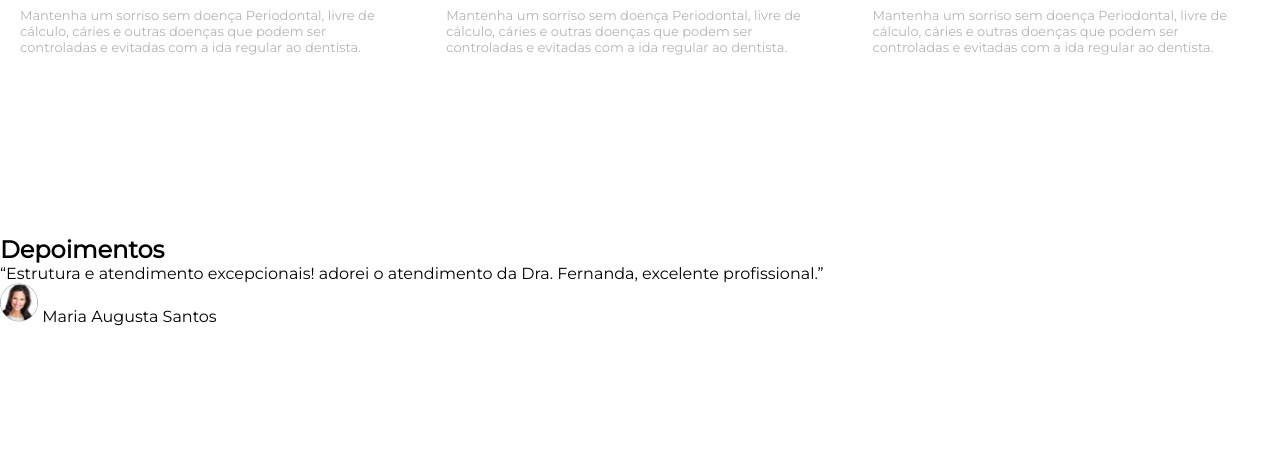
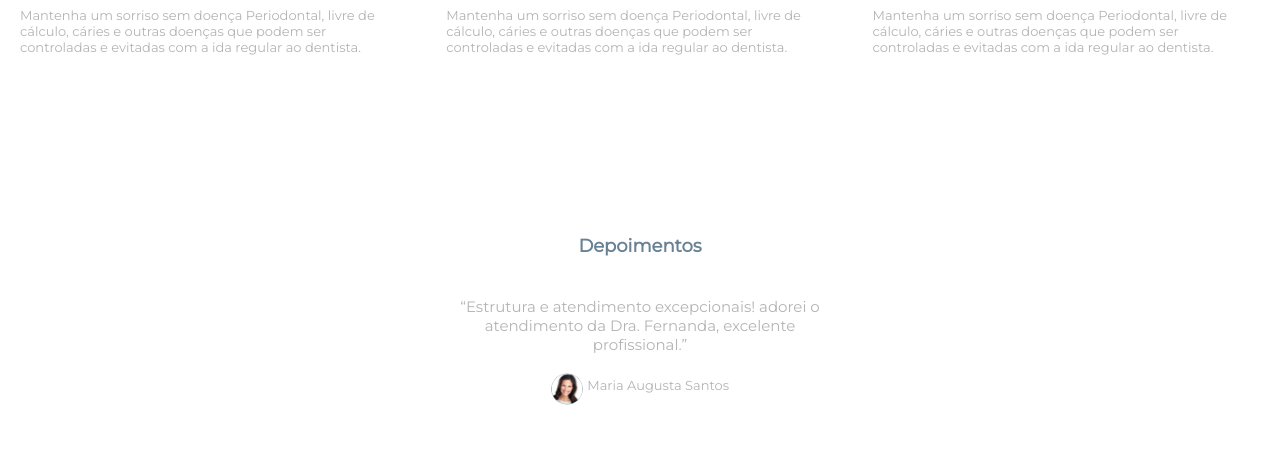
Before and after one commit to johnnyofoco/estudosFrontEnd, a PHP site: page / in a window 1280 px wide. Shown: the part 2076-2544 px from the top of the page. Before the commit the page ends 2402 px from the top, so only its background shows below. Run offline with PHP 8.4, Linux system fonts and the light colour scheme.

Commit message:
Projeto4 - LandingPage:  Finalizando  Sessão Depoimentos

```diff
--- a/Projetos/Projeto4 - LandingPage/css/styles.css
+++ b/Projetos/Projeto4 - LandingPage/css/styles.css
@@ -257,6 +257,49 @@ section.tratamentos > .container{
 }
 
 
+/*#### DEPOIMENTOS ####*/
+
+section.depoimentos > h2{
+	color: #698293;
+	text-align: center;
+	font-size: 18px;
+}
+
+section.depoimentos > .container{
+	padding: 40px 0;
+	max-width: 400px;
+}
+
+section.depoimentos .depoimento-single{
+	text-align: center;
+	width: 100%;
+	padding:0 2%;
+}
+
+.depoimento-single quote{
+	font-size: 15px;
+	color: #b4b4b4;
+}
+
+.depoimento-single .nome-depoimento{
+	padding:19px 0;
+}
+
+.nome-depoimento img{
+	width: 32px;
+	height: 32px;
+	border-radius: 16px;
+}
+
+.nome-depoimento span{
+	position: relative;
+	top:4px;
+	font-size: 13px;
+	color: #b4b4b4;
+	display: inline-block;
+	vertical-align: top;
+}
+
 /*#### RESPONSIVO ####*/
 
 @media screen and (max-width: 768px) {
--- a/Projetos/Projeto4 - LandingPage/index.html
+++ b/Projetos/Projeto4 - LandingPage/index.html
@@ -277,7 +277,6 @@
 			</div><!--depoimento-single-->
 		</div><!--container-->
 	</section><!--depoimentos-->
-
 </body>
 
 </html>
```
